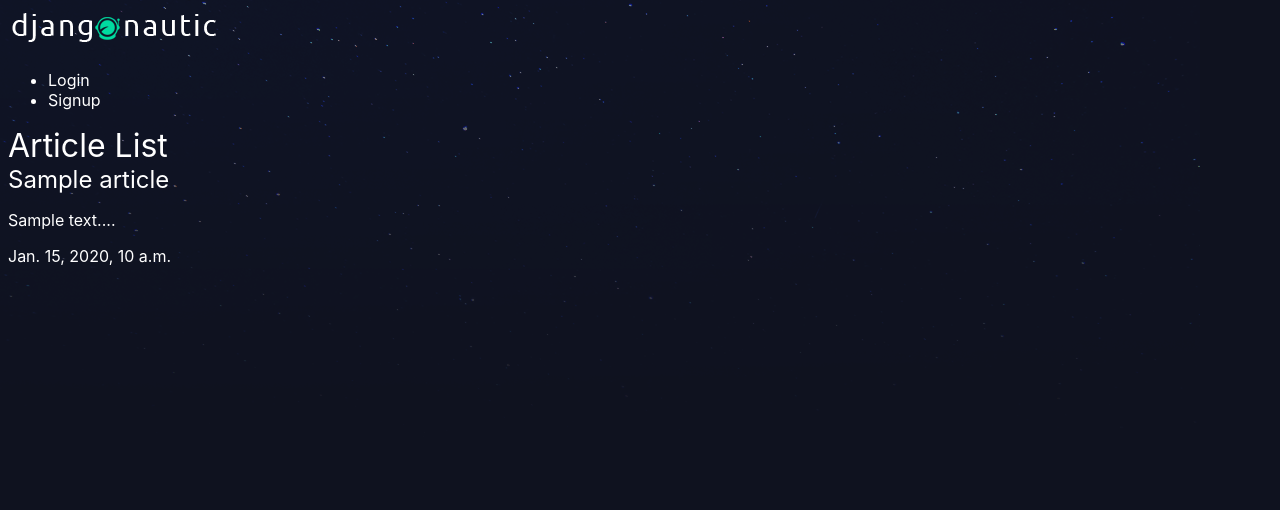
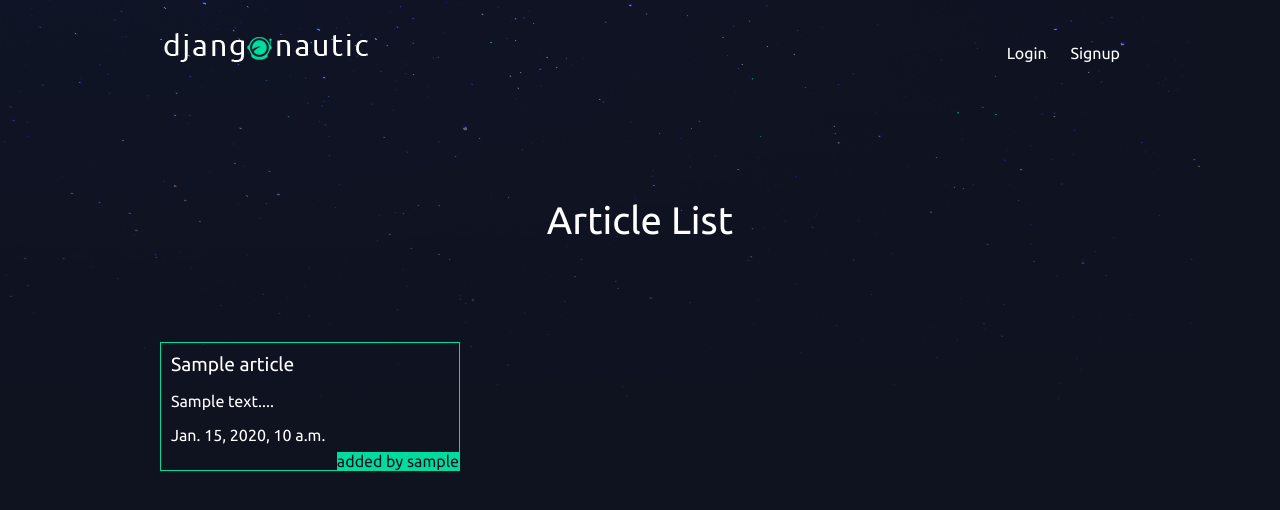
Before and after one commit to gabrielfeitosa00/djangonautic, a Django app: page / in a window 1280 px wide. Shown: the top 510 px of the page. Run offline with Django 3.2, Linux system fonts and the light colour scheme; tables that the repository leaves empty hold one stand-in row (values such as "Sample post").

Commit message:
styling and added made articles display author

```diff
--- a/articles/templates/articles/article_list.html
+++ b/articles/templates/articles/article_list.html
@@ -8,6 +8,7 @@
                 <h2><a href="{% url 'articles:detail' article.slug %}">{{article.title}}</a></h2>
                 <p>{{article.snippet}}</p>
                 <p>{{article.date}}</p>
+                <p class="author">added by {{article.author.username}}</p>
             </div>
         {% endfor %}
     </div>
--- a/assets/styles.css
+++ b/assets/styles.css
@@ -6,7 +6,7 @@ body{
 }
 
 body *{
-    font-family: -apple-system, BlinkMacSystemFont, 'Segoe UI', Roboto, Oxygen, Ubuntu, Cantarell, 'Open Sans', 'Helvetica Neue', sans-serif;
+    font-family: Ubuntu;
 }
 
 h1, h2, h3, h4, h5{
@@ -18,3 +18,84 @@ a, a:hover, a:visited{
     color: #fff;
     text-decoration: none;
 }
+
+.wrapper {
+    max-width: 960px;
+    margin: 0 auto;
+}
+
+div.wrapper h1 {
+    text-align: center;
+    margin: 100px auto;
+    font-size: 2.4em;
+}
+
+header{
+    display: grid;
+    grid-template-columns: 1fr 1fr;
+    padding: 20px 0;
+}
+
+nav{
+    justify-self: end;
+}
+
+nav li{
+    display: inline-block;
+    margin-left: 20px;
+}
+
+nav button{
+    background: none;
+    color:white;
+    cursor: pointer;
+    border: 0;
+    font-size: 1em;
+
+}
+
+.articles{
+    display: grid;
+    grid-template-columns: 1fr 1fr 1fr;
+    grid-gap: 30px;
+}
+
+.article{
+    padding: 10px;
+    border: 1px solid #00dba0;
+    position: relative;
+    margin-bottom: 40px;
+}
+
+.article h2 {
+    font-size: 1.2em
+}
+
+.article .author{
+    padding: 0px;
+    background: #00dba0;
+    position: absolute;
+    right: 0;
+    bottom: 0;
+    margin: 0;
+    color: #0f121f;
+}
+
+.article-detail .article {
+    padding: 0;
+
+}
+
+.article-detail img {
+    max-width: 100%
+}
+
+.article-detail .article h2{
+    text-align: center;
+    margin: 20px auto;
+    font-size: 2em;
+}
+
+.article-detail .article p {
+    text-align: center;
+}
--- a/templates/base_layout.html
+++ b/templates/base_layout.html
@@ -1,4 +1,3 @@
-
 {% load static %}
 <!DOCTYPE html>
 <html lang="en">
@@ -12,6 +11,7 @@
 </head>
 
 <body>
+    <header class="wrapper">
         <h1><a href="{% url 'home' %}"><img src="{% static 'logo.png' %}" alt=""></a></h1>
         <nav>
             <ul>
@@ -30,6 +30,7 @@
                 {% endif %}
             </ul>
         </nav>
+    </header>
     <div class="wrapper">
         {% block content %}
 
```
Lines whose indentation alone changed are shown as unchanged.
